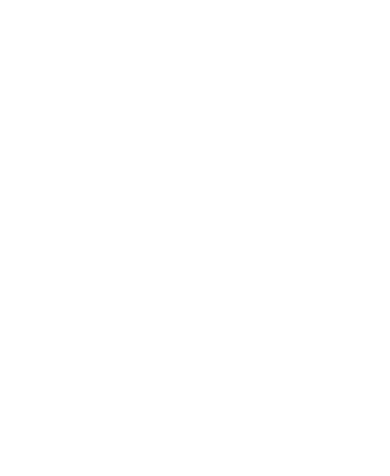
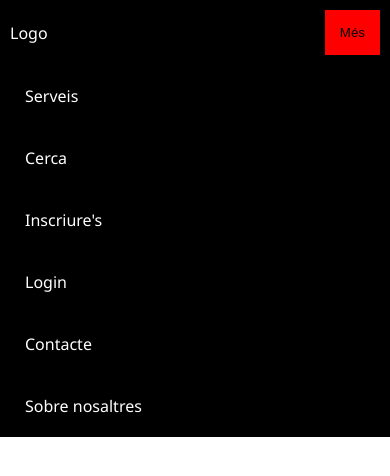
Before and after one commit to Hakluyt74/Hakluyt74, a plain HTML site: page Curso CSS Vida MRR/01 Menu horizontal/index.html in a window 390 px wide. Drawn offline with nearby package versions, Linux system fonts and the light colour scheme.

Commit message:
Primer projecte:
  · Falta afegir el botó des de Google Fonts
  · Falta la capa JS

```diff
--- a/Curso CSS Vida MRR/01 Menu horizontal/CSS/style.css
+++ b/Curso CSS Vida MRR/01 Menu horizontal/CSS/style.css
@@ -0,0 +1,92 @@
+body {
+  font-family: 'Segoe UI', Tahoma, Geneva, Verdana, sans-serif;
+  margin: 0;
+  padding: 0;
+}
+
+nav {
+  background-color: black;
+  color: white;
+  width: 100%;
+}
+
+nav .mobile {
+  display: none;
+}
+
+nav .mobile .header {
+  display: flex;
+  justify-content: space-between;
+  align-items: center;
+  padding: 10px;
+}
+
+nav .mobile .header .more button {
+  border: none;
+  background-color: red;
+  padding: 15px;
+  cursor: pointer;
+}
+
+nav .logo {
+  min-width: 250px;
+}
+
+nav a {
+  color: white;
+  text-decoration: none;
+  display: block;
+  padding: 20px 25px;
+}
+
+nav a:hover {
+  color: black;
+  background-color: #00c3ff;
+}
+
+nav .desktop {
+  display: flex;
+  justify-content: space-between;
+  align-items: center;
+  pad: 0 20px;
+}
+
+nav .desktop .primary,
+nav .desktop .secondary {
+  display: flex;
+}
+
+nav .desktop .secondary.mini {
+  display: none;
+}
+
+@media screen and (max-width: 920px) {
+  nav .logo {
+    min-width: 100px;
+  }
+  nav .secondary.full {
+    display: none;
+  }
+  nav .secondary.mini {
+    display: block !important;
+  }
+  nav .secondary.mini .submenu {
+    background-color: black;
+    position: absolute;
+    display: none;
+    width: 150px;
+    right: 0;
+  }
+  nav .secondary.mini:hover .submenu {
+    display: block;
+  }
+}
+
+@media screen and (max-width: 550px) {
+  nav .desktop {
+    display: none;
+  }
+  nav .mobile {
+    display: block;
+  }
+}
--- a/Curso CSS Vida MRR/01 Menu horizontal/index.html
+++ b/Curso CSS Vida MRR/01 Menu horizontal/index.html
@@ -28,13 +28,51 @@
 
     <link href="https://fonts.googleapis.com/css2?family=Roboto&display=swap" rel="stylesheet"> -->
 
+    <link href="https://fonts.googleapis.com/css2?family=Material+Symbols+Outlined" rel="stylesheet" />
+
     <!-- Enlaces a recursos propios -->
     <link href="./CSS/style.css" rel="stylesheet">
 
-    <title></title>
+    <title>Menú vertical responsivo</title>
 
   </head>
   <body>
-
+    <nav>
+      <div class="mobile">
+        <div class="header">
+          <div class="logo">Logo</div>
+          <div class="more"><button>Més</button></div>
+        </div>
+        <div class="links">
+          <a href="#" target="_blank">Serveis</a>
+          <a href="#" target="_blank">Cerca</a>
+          <a href="#" target="_blank">Inscriure's</a>
+          <a href="#" target="_blank">Login</a>
+          <a href="#" target="_blank">Contacte</a>
+          <a href="#" target="_blank">Sobre nosaltres</a>
+        </div>
+      </div>
+      <div class="desktop">
+        <div class="logo">Logo</div>
+        <div class="primary">
+          <a href="#" target="_blank">Serveis</a>
+          <a href="#" target="_blank">Contacte</a>
+          <a href="#" target="_blank">Sobre nosaltres</a>
+        </div>
+        <div class="secondary full">
+          <a href="#" target="_blank">Cerca</a>
+          <a href="#" target="_blank">Inscriure's</a>
+          <a href="#" target="_blank">Login</a>
+        </div>
+        <div class="secondary mini">
+          <a href="#" class="more">Més</a>
+          <div class="submenu">
+            <a href="#" target="_blank">Cerca</a>
+            <a href="#" target="_blank">Inscriure's</a>
+            <a href="#" target="_blank">Login</a>
+          </div>
+        </div>
+      </div>
+    </nav>
   </body>
 </html>
```
